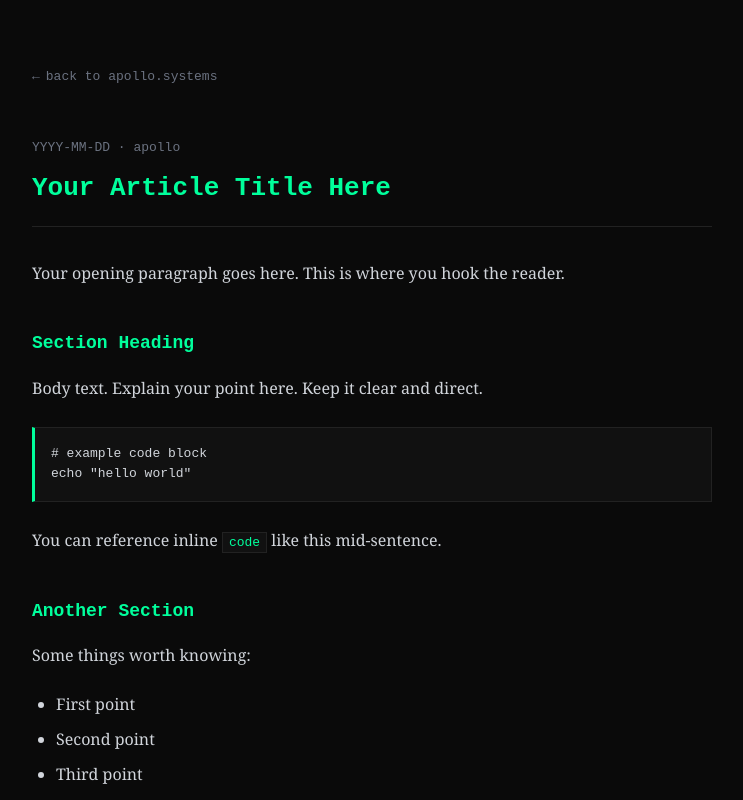
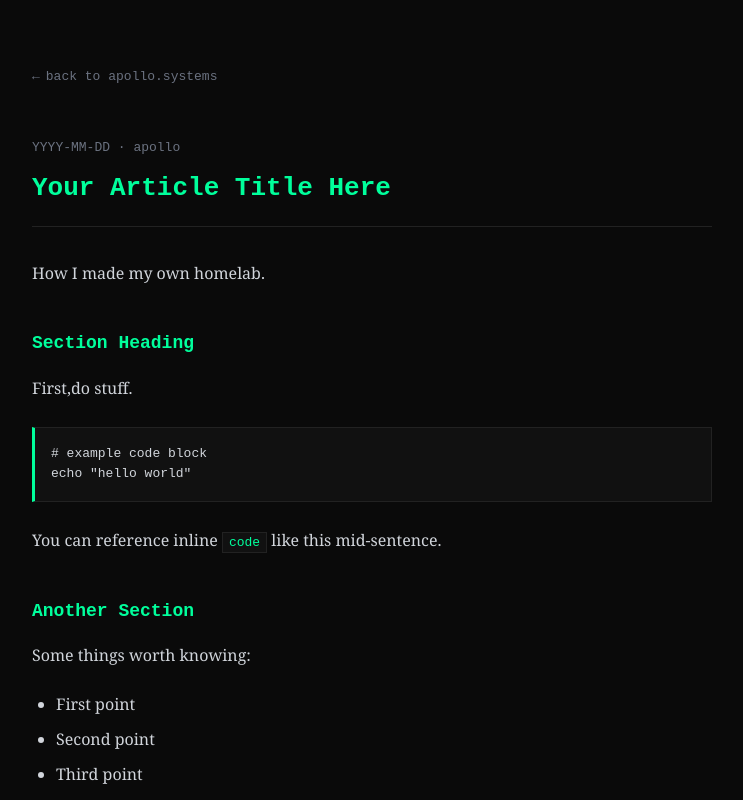
Before and after one commit to ApolloBytes/apollobytes.github.io, a plain HTML site: page articles/homelab.html in a window 1280 px wide. Shown: the top 800 px of the page, without its empty margins (268-1011 px from the left). Drawn offline with Linux system fonts and the light colour scheme; a small style sheet from the web is missing.

Commit message:
Update homelab.html

```diff
--- a/articles/homelab.html
+++ b/articles/homelab.html
@@ -159,13 +159,13 @@ blockquote{
   <!-- WRITE YOUR ARTICLE BELOW THIS LINE -->
 
   <p>
-    Your opening paragraph goes here. This is where you hook the reader.
+    How I made my own homelab.
   </p>
 
   <h2>Section Heading</h2>
 
   <p>
-    Body text. Explain your point here. Keep it clear and direct.
+    First,do stuff.
   </p>
 
   <pre><code># example code block
```
